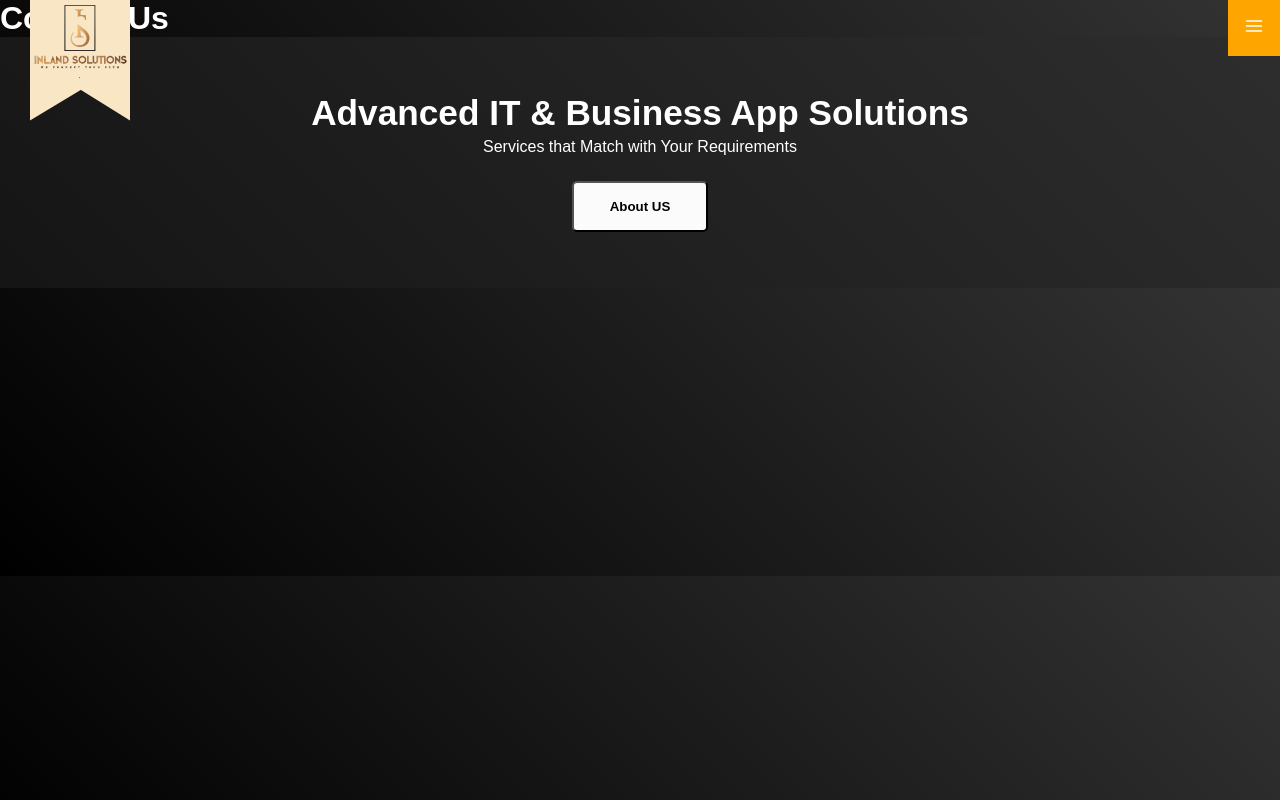
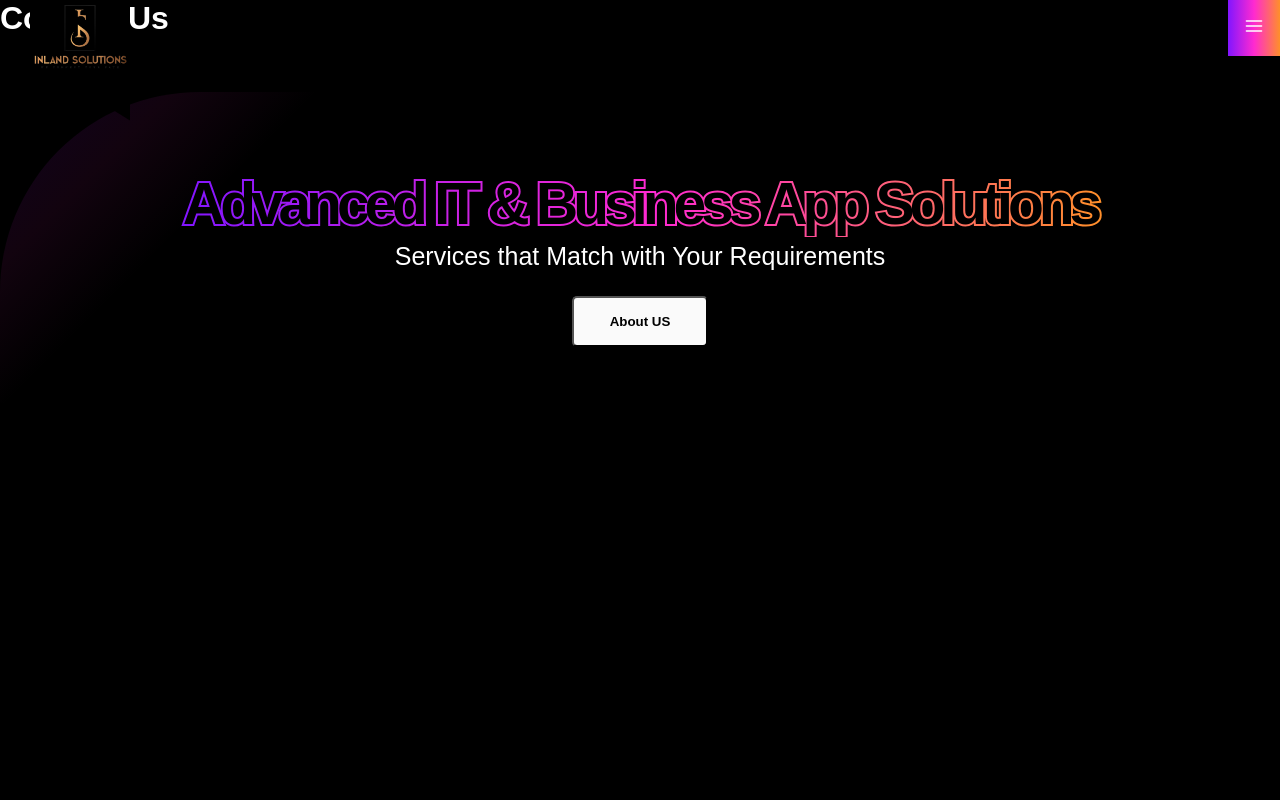
Before and after one commit to RipudamanRajput/Demoweb, a React (Create React App) app: page /Demoweb/Contact in a window 1280 px wide. Built offline with nearby package versions, Linux system fonts and the light colour scheme.

Commit message:
design changes on about us page

```diff
--- a/src/App.css
+++ b/src/App.css
@@ -8,7 +8,7 @@
   src: url(./Assets/Fonts/Peralta-Regular.ttf);
 } */
 body {
-  background: linear-gradient(45deg, black, #000000cc);
+  background: #000;
   color: #fff;
   font-family: Arial, Helvetica, sans-serif;
   position: relative;
@@ -17,7 +17,7 @@ span.top-bar--toggler {
   position: fixed;
   right: 0;
   top: 0;
-  background-color: orange;
+  background: linear-gradient(90deg, rgba(129,21,255,1) 0%, rgba(255,42,208,1) 50%, rgba(255,143,42,1) 100%);
   padding: 1rem;
   z-index: 9899999;
 }
@@ -29,6 +29,12 @@ h2.section-title {
   font-size: 3rem;
   margin-bottom: 1.5rem;
   position: relative;
+  background: linear-gradient(90deg, rgba(129,21,255,1) 0%, rgba(255,42,208,1) 50%, rgba(255,143,42,1) 100%);
+  -webkit-text-fill-color: transparent;
+  -webkit-background-clip: text;
+  width: fit-content;
+  margin: 0 auto;
+  margin-bottom: 55px;
 }
 h2.section-title::after {
   position: absolute;
@@ -40,3 +46,7 @@ h2.section-title::after {
   width: 180px;
   background: #fff;
 }
+.main-layout {
+  max-width: 1360px;
+  margin: 0 auto;
+}
--- a/src/App.js
+++ b/src/App.js
@@ -5,10 +5,12 @@ import "slick-carousel/slick/slick-theme.css";
 import 'aos/dist/aos.css';
 import AOS from 'aos';
 import Panel from './Panel/Panel';
+import { useEffect } from 'react';
 AOS.init();
 function App() {
+
   return (
-    <Panel/>
+    <Panel />
   );
 }
 
--- a/src/Panel/Components/BodySection/Bodysection.js
+++ b/src/Panel/Components/BodySection/Bodysection.js
@@ -4,14 +4,16 @@ import Industryvertical from "./Industryverticals/Industryverticals";
 import Intro from "./Intro/Intro";
 import OurServices from "./OurServices/Ourserrvices";
 
-function Bodylayout () {
-    return(
-    <>
-    <Hero/>
-    <Intro/>
-    <Industryvertical/>
-    <OurServices/>
-    </>
+function Bodylayout() {
+    return (
+        <>
+            <Hero />
+            <div className="main-layout">
+                <Intro />
+                <Industryvertical />
+                <OurServices />
+            </div>
+        </>
     )
 }
 export default Bodylayout;
--- a/src/Panel/Components/BodySection/Industryverticals/style.css
+++ b/src/Panel/Components/BodySection/Industryverticals/style.css
@@ -11,12 +11,19 @@ ul.industry-verticlas--list {
     flex-wrap: wrap;
 }
 li.industry-verticlas--item {
-    flex: 0 0 33%;
-    min-height: 200px;
-}
-li.industry-verticlas--item {
     display: flex;
     flex-direction: column;
     justify-content: center;
     align-items: center;
 }
+
+li.industry-verticlas--item {
+    border: 1px solid #343434;
+    border-radius: 5px;
+    margin-top: 1.6rem;
+    margin-left: 1.6rem;
+}
+li.industry-verticlas--item {
+    min-height: 200px;
+    width: calc(33% - 1.6rem);
+}
--- a/src/Panel/Components/BodySection/Intro/style.css
+++ b/src/Panel/Components/BodySection/Intro/style.css
@@ -1,8 +1,9 @@
 .intro-section--card {
-    background: #3f3f3f;
     max-width: 550px;
-    border-radius: 15px;
     padding: 2.2rem 1.8rem;
+}
+.intro-section--card.vision {
+    margin-top: 50px;
 }
 .intro-section--card.mission {
     margin-left: auto;
@@ -14,6 +15,7 @@
 h2.intro-section--titel {
     position: relative;
     margin-bottom: 15px;
+    font-size: 4rem;
 }
 h2.intro-section--titel::after {
     position: absolute;
@@ -23,5 +25,5 @@ h2.intro-section--titel::after {
     height: 1px;
     width: 100px;
     transform: translate(-50%, -50%);
-    background: #fff;
+    background: linear-gradient(90deg, rgba(129,21,255,1) 0%, rgba(255,42,208,1) 50%, rgba(255,143,42,1) 100%);
 }
--- a/src/Panel/Components/BodySection/OurServices/Ourserrvices.js
+++ b/src/Panel/Components/BodySection/OurServices/Ourserrvices.js
@@ -14,7 +14,7 @@ function OurServices () {
         infinite: true,
         arrows:true,
         speed: 500,
-        slidesToShow: 4.5,
+        slidesToShow: 4,
         slidesToScroll: 1,
         responsive: [
             {
--- a/src/Panel/Components/BodySection/OurServices/style.css
+++ b/src/Panel/Components/BodySection/OurServices/style.css
@@ -1,18 +1,41 @@
 .ourservices--container {
     padding: 5.5rem 3.5rem;
 }
+
 .slick-slider.slick-initialized {
     padding-top: 20px;
 }
+
 .ourservice-item img {
     height: 250px;
     object-fit: cover;
     margin: 0 auto;
+    border-radius: 50%;
 }
+
 .ourservice-item h3 {
     text-align: center;
     margin-top: 10px;
 }
+
 h3.industry-verticlas--title {
     text-align: center;
 }
+
+.ourservice-item {
+    max-width: fit-content;
+    padding: 20px 20px 30px 20px;
+    background-color: #0C0C0C;
+    transition: 0.5s all;
+    border-radius: 50%;
+    position: relative;
+}
+
+.ourservice-item:hover {
+    transform: scale(1.1);
+    transition: 0.5s all;
+}
+
+.slick-slide.slick-active>div {
+    overflow: hidden;
+}
--- a/src/Panel/Components/Footer/style.css
+++ b/src/Panel/Components/Footer/style.css
@@ -1,20 +1,38 @@
+.footer-section {
+    background: linear-gradient(135deg, rgba(129, 21, 255, 0.12290266106442575) 0%, rgba(255, 42, 208, 0.07007352941176472) 11%, rgba(255, 143, 42, 0) 20%);
+    border-radius: 200px 0 0 0;
+    margin-top: 55px;
+    padding-top: 22px;
+}
 
-.footer-section {
-    background: rgb(43 43 43 / 50%);
-}
 .footer-content {
     display: flex;
     flex-direction: column;
     justify-content: center;
     align-items: center;
 }
+
 h2.footer-section--title {
     font-family: Arial, Helvetica, sans-serif;
     text-align: center;
     margin-bottom: 0;
     font-size: 2.2rem;
     margin-top: 0;
+    text-align: center;
+    font-weight: 700;
+    font-size: 58.75px;
+    letter-spacing: -5.1px;
+    text-transform: inherit;
+    background: linear-gradient(90deg, rgba(129, 21, 255, 1) 0%, rgba(255, 42, 208, 1) 52%, rgba(255, 143, 42, 1) 100%);
+    -webkit-background-clip: text;
+    color: #000000;
+    -webkit-text-stroke: 4px transparent;
+    width: -moz-fit-content;
+    width: fit-content;
+    margin: 0 auto;
+    padding: 0 5px;
 }
+
 button.aboutus-link {
     padding: 1rem 2.2rem;
     transition: 0.5s all;
@@ -25,12 +43,15 @@ button.aboutus-link {
     cursor: pointer;
     position: relative;
 }
+
 .footer-content p {
     font-family: Arial, Helvetica, sans-serif;
     margin-top: 5px;
     margin-bottom: 25px;
     text-align: center;
+    font-size: 25px;
 }
+
 .footer-content {
     padding: 3.5rem 1.5rem;
 }
--- a/src/Panel/Components/Header/Topbar/style.css
+++ b/src/Panel/Components/Header/Topbar/style.css
@@ -7,7 +7,7 @@ span.header-logo {
     padding-bottom: 3rem;
 }
 .logo-container {
-    background: #f8e6c4;
+    background: #000;
     display: block;
 }
 span.logo-container::after {
@@ -15,7 +15,7 @@ span.logo-container::after {
     content: "";
     height: 100%;
     width: 100%;
-    background: #f8e6c4;
+    background: #000;
     right: -74px;
     z-index: -1;
     bottom: -14px;
@@ -26,7 +26,7 @@ span.logo-container::before {
     content: "";
     height: 100%;
     width: 100%;
-    background: #f8e6c4;
+    background: #000;
     left: -74px;
     z-index: -1;
     bottom: -14px;
--- a/src/Panel/Components/HeroSection/style.css
+++ b/src/Panel/Components/HeroSection/style.css
@@ -11,14 +11,23 @@
     text-align: center;
 }
 h1.hero-section--tittleheading {
-    width: 100%;
     text-align: center;
-    margin: 0;
-    font-size: 4.5rem;
+    font-weight: 700;
+    font-size: 102.75px;
+    letter-spacing: -5.1px;
+    text-transform: inherit;
+    background: linear-gradient(90deg, rgba(129,21,255,1) 0%, rgba(255,42,208,1) 52%, rgba(255,143,42,1) 100%);
+    -webkit-background-clip: text;
+    color: #000000;
+    -webkit-text-stroke: 4px transparent;
+    width: fit-content;
+    margin: 0 auto;
+    padding: 0 5px;
 }
 p.hero-section--subheading {
     margin: 0;
-    margin-top: 5px;
     text-align: center;
-    font-size: 1.5rem;
+    font-size: 1.8rem;
+    font-weight: 100;
+    font-family: system-ui;
 }
```
Also changed, not shown: src/Panel/Components/Component.js (+10 -10 lines).
